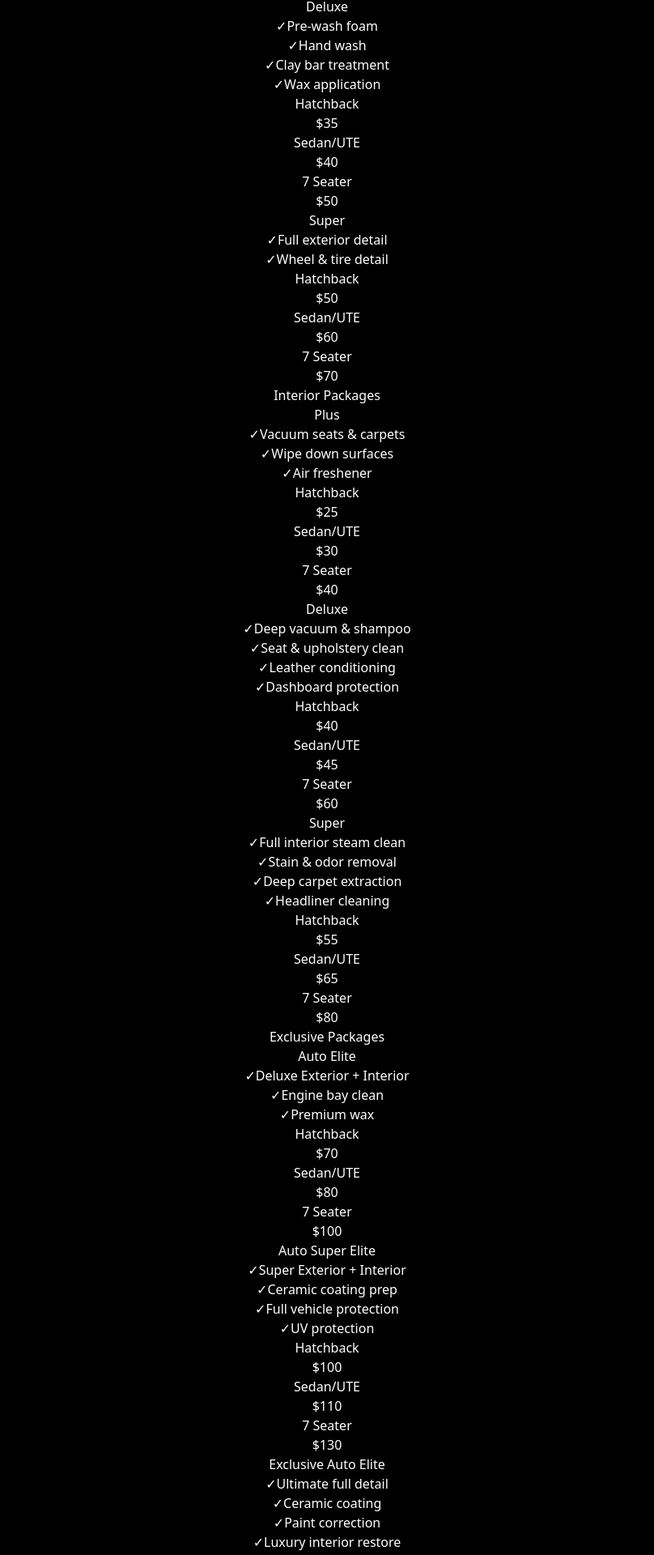
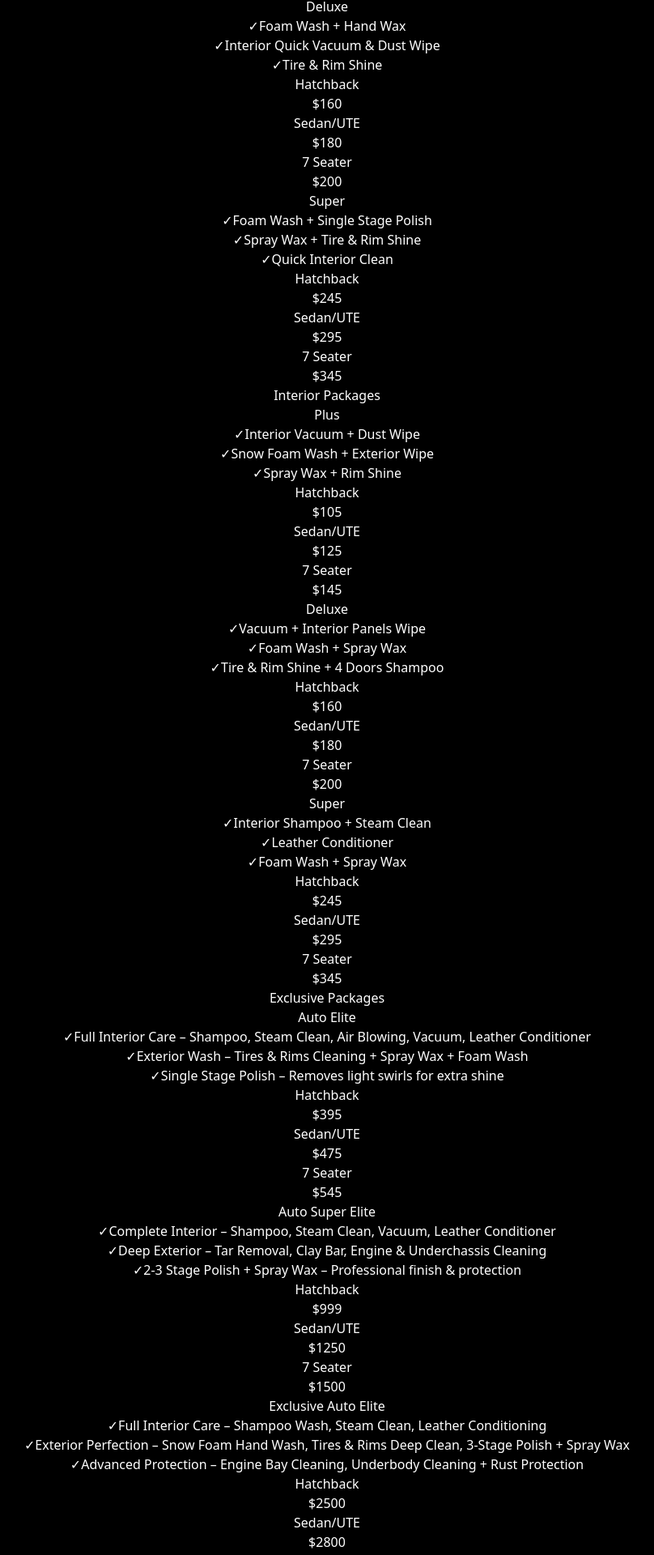
Before and after one commit to Danncode10/chrisautoshine_v2, a React (Vite) app: page / in a window 1280 px wide. Shown: the part 8912-10832 px from the top of the page at 81% size, without its empty margins (236-1044 px from the left). Built offline with nearby package versions, Linux system fonts and the light colour scheme.

Commit message:
Prices Corrected

```diff
--- a/src/components/Packages.jsx
+++ b/src/components/Packages.jsx
@@ -68,22 +68,22 @@ function Packages() {
             >
               <h4 className="text-xl font-bold mb-4 text-center">Auto 1</h4>
               <ul className="mb-6 space-y-2">
-                <li className="flex items-center text-gray-300"><span className="text-red-500 mr-2 font-bold">✓</span>Basic exterior wash</li>
-                <li className="flex items-center text-gray-300"><span className="text-red-500 mr-2 font-bold">✓</span>Wheel cleaning</li>
-                <li className="flex items-center text-gray-300"><span className="text-red-500 mr-2 font-bold">✓</span>Tire shine</li>
+                <li className="flex items-center text-gray-300"><span className="text-red-500 mr-2 font-bold">✓</span>Snow Foam Wash + Exterior Windows</li>
+                <li className="flex items-center text-gray-300"><span className="text-red-500 mr-2 font-bold">✓</span>Door Frames + Tire & Rim Shine</li>
+                <li className="flex items-center text-gray-300"><span className="text-red-500 mr-2 font-bold">✓</span>Regular Exterior Cleaning</li>
               </ul>
               <div className="grid grid-cols-3 gap-4 text-center">
                 <div>
                   <h5 className="text-sm font-semibold text-gray-300">Hatchback</h5>
-                  <p className="text-2xl font-bold text-white">$20</p>
+                  <p className="text-2xl font-bold text-white">$55</p>
                 </div>
                 <div>
                   <h5 className="text-sm font-semibold text-gray-300">Sedan/UTE</h5>
-                  <p className="text-2xl font-bold text-white">$25</p>
+                  <p className="text-2xl font-bold text-white">$65</p>
                 </div>
                 <div>
                   <h5 className="text-sm font-semibold text-gray-300">7 Seater</h5>
-                  <p className="text-2xl font-bold text-white">$30</p>
+                  <p className="text-2xl font-bold text-white">$75</p>
                 </div>
               </div>
             </motion.div>
@@ -95,23 +95,22 @@ function Packages() {
             >
               <h4 className="text-xl font-bold mb-4 text-center">Deluxe</h4>
               <ul className="mb-6 space-y-2">
-                <li className="flex items-center text-gray-300"><span className="text-red-500 mr-2 font-bold">✓</span>Pre-wash foam</li>
-                <li className="flex items-center text-gray-300"><span className="text-red-500 mr-2 font-bold">✓</span>Hand wash</li>
-                <li className="flex items-center text-gray-300"><span className="text-red-500 mr-2 font-bold">✓</span>Clay bar treatment</li>
-                <li className="flex items-center text-gray-300"><span className="text-red-500 mr-2 font-bold">✓</span>Wax application</li>
+                <li className="flex items-center text-gray-300"><span className="text-red-500 mr-2 font-bold">✓</span>Foam Wash + Hand Wax</li>
+                <li className="flex items-center text-gray-300"><span className="text-red-500 mr-2 font-bold">✓</span>Interior Quick Vacuum & Dust Wipe</li>
+                <li className="flex items-center text-gray-300"><span className="text-red-500 mr-2 font-bold">✓</span>Tire & Rim Shine</li>
               </ul>
               <div className="grid grid-cols-3 gap-4 text-center">
                 <div>
                   <h5 className="text-sm font-semibold text-gray-300">Hatchback</h5>
-                  <p className="text-2xl font-bold text-white">$35</p>
+                  <p className="text-2xl font-bold text-white">$160</p>
                 </div>
                 <div>
                   <h5 className="text-sm font-semibold text-gray-300">Sedan/UTE</h5>
-                  <p className="text-2xl font-bold text-white">$40</p>
+                  <p className="text-2xl font-bold text-white">$180</p>
                 </div>
                 <div>
                   <h5 className="text-sm font-semibold text-gray-300">7 Seater</h5>
-                  <p className="text-2xl font-bold text-white">$50</p>
+                  <p className="text-2xl font-bold text-white">$200</p>
                 </div>
               </div>
             </motion.div>
@@ -123,21 +122,22 @@ function Packages() {
             >
               <h4 className="text-xl font-bold mb-4 text-center">Super</h4>
               <ul className="mb-6 space-y-2">
-                <li className="flex items-center text-gray-300"><span className="text-red-500 mr-2 font-bold">✓</span>Full exterior detail</li>
-                <li className="flex items-center text-gray-300"><span className="text-red-500 mr-2 font-bold">✓</span>Wheel & tire detail</li>
+                <li className="flex items-center text-gray-300"><span className="text-red-500 mr-2 font-bold">✓</span>Foam Wash + Single Stage Polish</li>
+                <li className="flex items-center text-gray-300"><span className="text-red-500 mr-2 font-bold">✓</span>Spray Wax + Tire & Rim Shine</li>
+                <li className="flex items-center text-gray-300"><span className="text-red-500 mr-2 font-bold">✓</span>Quick Interior Clean</li>
               </ul>
               <div className="grid grid-cols-3 gap-4 text-center">
                 <div>
                   <h5 className="text-sm font-semibold text-gray-300">Hatchback</h5>
-                  <p className="text-2xl font-bold text-white">$50</p>
+                  <p className="text-2xl font-bold text-white">$245</p>
                 </div>
                 <div>
                   <h5 className="text-sm font-semibold text-gray-300">Sedan/UTE</h5>
-                  <p className="text-2xl font-bold text-white">$60</p>
+                  <p className="text-2xl font-bold text-white">$295</p>
                 </div>
                 <div>
                   <h5 className="text-sm font-semibold text-gray-300">7 Seater</h5>
-                  <p className="text-2xl font-bold text-white">$70</p>
+                  <p className="text-2xl font-bold text-white">$345</p>
                 </div>
               </div>
             </motion.div>
@@ -169,22 +169,22 @@ function Packages() {
             >
               <h4 className="text-xl font-bold mb-4 text-center">Plus</h4>
               <ul className="mb-6 space-y-2">
-                <li className="flex items-center text-gray-300"><span className="text-red-500 mr-2 font-bold">✓</span>Vacuum seats & carpets</li>
-                <li className="flex items-center text-gray-300"><span className="text-red-500 mr-2 font-bold">✓</span>Wipe down surfaces</li>
-                <li className="flex items-center text-gray-300"><span className="text-red-500 mr-2 font-bold">✓</span>Air freshener</li>
+                <li className="flex items-center text-gray-300"><span className="text-red-500 mr-2 font-bold">✓</span>Interior Vacuum + Dust Wipe</li>
+                <li className="flex items-center text-gray-300"><span className="text-red-500 mr-2 font-bold">✓</span>Snow Foam Wash + Exterior Wipe</li>
+                <li className="flex items-center text-gray-300"><span className="text-red-500 mr-2 font-bold">✓</span>Spray Wax + Rim Shine</li>
               </ul>
               <div className="grid grid-cols-3 gap-4 text-center">
                 <div>
                   <h5 className="text-sm font-semibold text-gray-300">Hatchback</h5>
-                  <p className="text-2xl font-bold text-white">$25</p>
+                  <p className="text-2xl font-bold text-white">$105</p>
                 </div>
                 <div>
                   <h5 className="text-sm font-semibold text-gray-300">Sedan/UTE</h5>
-                  <p className="text-2xl font-bold text-white">$30</p>
+                  <p className="text-2xl font-bold text-white">$125</p>
                 </div>
                 <div>
                   <h5 className="text-sm font-semibold text-gray-300">7 Seater</h5>
-                  <p className="text-2xl font-bold text-white">$40</p>
+                  <p className="text-2xl font-bold text-white">$145</p>
                 </div>
               </div>
             </motion.div>
@@ -196,23 +196,22 @@ function Packages() {
             >
               <h4 className="text-xl font-bold mb-4 text-center">Deluxe</h4>
               <ul className="mb-6 space-y-2">
-                <li className="flex items-center text-gray-300"><span className="text-red-500 mr-2 font-bold">✓</span>Deep vacuum & shampoo</li>
-                <li className="flex items-center text-gray-300"><span className="text-red-500 mr-2 font-bold">✓</span>Seat & upholstery clean</li>
-                <li className="flex items-center text-gray-300"><span className="text-red-500 mr-2 font-bold">✓</span>Leather conditioning</li>
-                <li className="flex items-center text-gray-300"><span className="text-red-500 mr-2 font-bold">✓</span>Dashboard protection</li>
+                <li className="flex items-center text-gray-300"><span className="text-red-500 mr-2 font-bold">✓</span>Vacuum + Interior Panels Wipe</li>
+                <li className="flex items-center text-gray-300"><span className="text-red-500 mr-2 font-bold">✓</span>Foam Wash + Spray Wax</li>
+                <li className="flex items-center text-gray-300"><span className="text-red-500 mr-2 font-bold">✓</span>Tire & Rim Shine + 4 Doors Shampoo</li>
               </ul>
               <div className="grid grid-cols-3 gap-4 text-center">
                 <div>
                   <h5 className="text-sm font-semibold text-gray-300">Hatchback</h5>
-                  <p className="text-2xl font-bold text-white">$40</p>
+                  <p className="text-2xl font-bold text-white">$160</p>
                 </div>
                 <div>
                   <h5 className="text-sm font-semibold text-gray-300">Sedan/UTE</h5>
-                  <p className="text-2xl font-bold text-white">$45</p>
+                  <p className="text-2xl font-bold text-white">$180</p>
                 </div>
                 <div>
                   <h5 className="text-sm font-semibold text-gray-300">7 Seater</h5>
-                  <p className="text-2xl font-bold text-white">$60</p>
+                  <p className="text-2xl font-bold text-white">$200</p>
                 </div>
               </div>
             </motion.div>
@@ -224,23 +223,22 @@ function Packages() {
             >
               <h4 className="text-xl font-bold mb-4 text-center">Super</h4>
               <ul className="mb-6 space-y-2">
-                <li className="flex items-center text-gray-300"><span className="text-red-500 mr-2 font-bold">✓</span>Full interior steam clean</li>
-                <li className="flex items-center text-gray-300"><span className="text-red-500 mr-2 font-bold">✓</span>Stain & odor removal</li>
-                <li className="flex items-center text-gray-300"><span className="text-red-500 mr-2 font-bold">✓</span>Deep carpet extraction</li>
-                <li className="flex items-center text-gray-300"><span className="text-red-500 mr-2 font-bold">✓</span>Headliner cleaning</li>
+                <li className="flex items-center text-gray-300"><span className="text-red-500 mr-2 font-bold">✓</span>Interior Shampoo + Steam Clean</li>
+                <li className="flex items-center text-gray-300"><span className="text-red-500 mr-2 font-bold">✓</span>Leather Conditioner</li>
+                <li className="flex items-center text-gray-300"><span className="text-red-500 mr-2 font-bold">✓</span>Foam Wash + Spray Wax</li>
               </ul>
               <div className="grid grid-cols-3 gap-4 text-center">
                 <div>
                   <h5 className="text-sm font-semibold text-gray-300">Hatchback</h5>
-                  <p className="text-2xl font-bold text-white">$55</p>
+                  <p className="text-2xl font-bold text-white">$245</p>
                 </div>
                 <div>
                   <h5 className="text-sm font-semibold text-gray-300">Sedan/UTE</h5>
-                  <p className="text-2xl font-bold text-white">$65</p>
+                  <p className="text-2xl font-bold text-white">$295</p>
                 </div>
                 <div>
                   <h5 className="text-sm font-semibold text-gray-300">7 Seater</h5>
-                  <p className="text-2xl font-bold text-white">$80</p>
+                  <p className="text-2xl font-bold text-white">$345</p>
                 </div>
               </div>
             </motion.div>
@@ -273,22 +271,22 @@ function Packages() {
               <div className="bg-gradient-to-r from-red-600 to-red-400 h-2 rounded-t-lg mb-4"></div>
               <h4 className="text-xl font-bold mb-4 text-center">Auto Elite</h4>
               <ul className="mb-6 space-y-2">
-                <li className="flex items-center text-gray-300"><span className="text-red-500 mr-2 font-bold">✓</span>Deluxe Exterior + Interior</li>
-                <li className="flex items-center text-gray-300"><span className="text-red-500 mr-2 font-bold">✓</span>Engine bay clean</li>
-                <li className="flex items-center text-gray-300"><span className="text-red-500 mr-2 font-bold">✓</span>Premium wax</li>
+                <li className="flex items-center text-gray-300"><span className="text-red-500 mr-2 font-bold">✓</span>Full Interior Care – Shampoo, Steam Clean, Air Blowing, Vacuum, Leather Conditioner</li>
+                <li className="flex items-center text-gray-300"><span className="text-red-500 mr-2 font-bold">✓</span>Exterior Wash – Tires & Rims Cleaning + Spray Wax + Foam Wash</li>
+                <li className="flex items-center text-gray-300"><span className="text-red-500 mr-2 font-bold">✓</span>Single Stage Polish – Removes light swirls for extra shine</li>
               </ul>
               <div className="grid grid-cols-3 gap-4 text-center">
                 <div>
                   <h5 className="text-sm font-semibold text-gray-300">Hatchback</h5>
-                  <p className="text-2xl font-bold text-white">$70</p>
+                  <p className="text-2xl font-bold text-white">$395</p>
                 </div>
                 <div>
                   <h5 className="text-sm font-semibold text-gray-300">Sedan/UTE</h5>
-                  <p className="text-2xl font-bold text-white">$80</p>
+                  <p className="text-2xl font-bold text-white">$475</p>
                 </div>
                 <div>
                   <h5 className="text-sm font-semibold text-gray-300">7 Seater</h5>
-                  <p className="text-2xl font-bold text-white">$100</p>
+                  <p className="text-2xl font-bold text-white">$545</p>
                 </div>
               </div>
             </motion.div>
@@ -301,23 +299,22 @@ function Packages() {
               <div className="bg-gradient-to-r from-amber-600 to-amber-400 h-2 rounded-t-lg mb-4"></div>
               <h4 className="text-xl font-bold mb-4 text-center">Auto Super Elite</h4>
               <ul className="mb-6 space-y-2">
-                <li className="flex items-center text-gray-300"><span className="text-red-500 mr-2 font-bold">✓</span>Super Exterior + Interior</li>
-                <li className="flex items-center text-gray-300"><span className="text-red-500 mr-2 font-bold">✓</span>Ceramic coating prep</li>
-                <li className="flex items-center text-gray-300"><span className="text-red-500 mr-2 font-bold">✓</span>Full vehicle protection</li>
-                <li className="flex items-center text-gray-300"><span className="text-red-500 mr-2 font-bold">✓</span>UV protection</li>
+                <li className="flex items-center text-gray-300"><span className="text-red-500 mr-2 font-bold">✓</span>Complete Interior – Shampoo, Steam Clean, Vacuum, Leather Conditioner</li>
+                <li className="flex items-center text-gray-300"><span className="text-red-500 mr-2 font-bold">✓</span>Deep Exterior – Tar Removal, Clay Bar, Engine & Underchassis Cleaning</li>
+                <li className="flex items-center text-gray-300"><span className="text-red-500 mr-2 font-bold">✓</span>2-3 Stage Polish + Spray Wax – Professional finish & protection</li>
               </ul>
               <div className="grid grid-cols-3 gap-4 text-center">
                 <div>
                   <h5 className="text-sm font-semibold text-gray-300">Hatchback</h5>
-                  <p className="text-2xl font-bold text-white">$100</p>
+                  <p className="text-2xl font-bold text-white">$999</p>
                 </div>
                 <div>
                   <h5 className="text-sm font-semibold text-gray-300">Sedan/UTE</h5>
-                  <p className="text-2xl font-bold text-white">$110</p>
+                  <p className="text-2xl font-bold text-white">$1250</p>
                 </div>
                 <div>
                   <h5 className="text-sm font-semibold text-gray-300">7 Seater</h5>
-                  <p className="text-2xl font-bold text-white">$130</p>
+                  <p className="text-2xl font-bold text-white">$1500</p>
                 </div>
               </div>
             </motion.div>
@@ -330,24 +327,22 @@ function Packages() {
               <div className="bg-gradient-to-r from-purple-600 to-purple-400 h-2 rounded-t-lg mb-4"></div>
               <h4 className="text-xl font-bold mb-4 text-center">Exclusive Auto Elite</h4>
               <ul className="mb-6 space-y-2">
-                <li className="flex items-center text-gray-300"><span className="text-red-500 mr-2 font-bold">✓</span>Ultimate full detail</li>
-                <li className="flex items-center text-gray-300"><span className="text-red-500 mr-2 font-bold">✓</span>Ceramic coating</li>
-                <li className="flex items-center text-gray-300"><span className="text-red-500 mr-2 font-bold">✓</span>Paint correction</li>
-                <li className="flex items-center text-gray-300"><span className="text-red-500 mr-2 font-bold">✓</span>Luxury interior restore</li>
-                <li className="flex items-center text-gray-300"><span className="text-red-500 mr-2 font-bold">✓</span>Complimentary pickup</li>
+                <li className="flex items-center text-gray-300"><span className="text-red-500 mr-2 font-bold">✓</span>Full Interior Care – Shampoo Wash, Steam Clean, Leather Conditioning</li>
+                <li className="flex items-center text-gray-300"><span className="text-red-500 mr-2 font-bold">✓</span>Exterior Perfection – Snow Foam Hand Wash, Tires & Rims Deep Clean, 3-Stage Polish + Spray Wax</li>
+                <li className="flex items-center text-gray-300"><span className="text-red-500 mr-2 font-bold">✓</span>Advanced Protection – Engine Bay Cleaning, Underbody Cleaning + Rust Protection</li>
               </ul>
               <div className="grid grid-cols-3 gap-4 text-center">
                 <div>
                   <h5 className="text-sm font-semibold text-gray-300">Hatchback</h5>
-                  <p className="text-2xl font-bold text-white">$150</p>
+                  <p className="text-2xl font-bold text-white">$2500</p>
                 </div>
                 <div>
                   <h5 className="text-sm font-semibold text-gray-300">Sedan/UTE</h5>
-                  <p className="text-2xl font-bold text-white">$160</p>
+                  <p className="text-2xl font-bold text-white">$2800</p>
                 </div>
                 <div>
                   <h5 className="text-sm font-semibold text-gray-300">7 Seater</h5>
-                  <p className="text-2xl font-bold text-white">$180</p>
+                  <p className="text-2xl font-bold text-white">$3250</p>
                 </div>
               </div>
             </motion.div>
```
